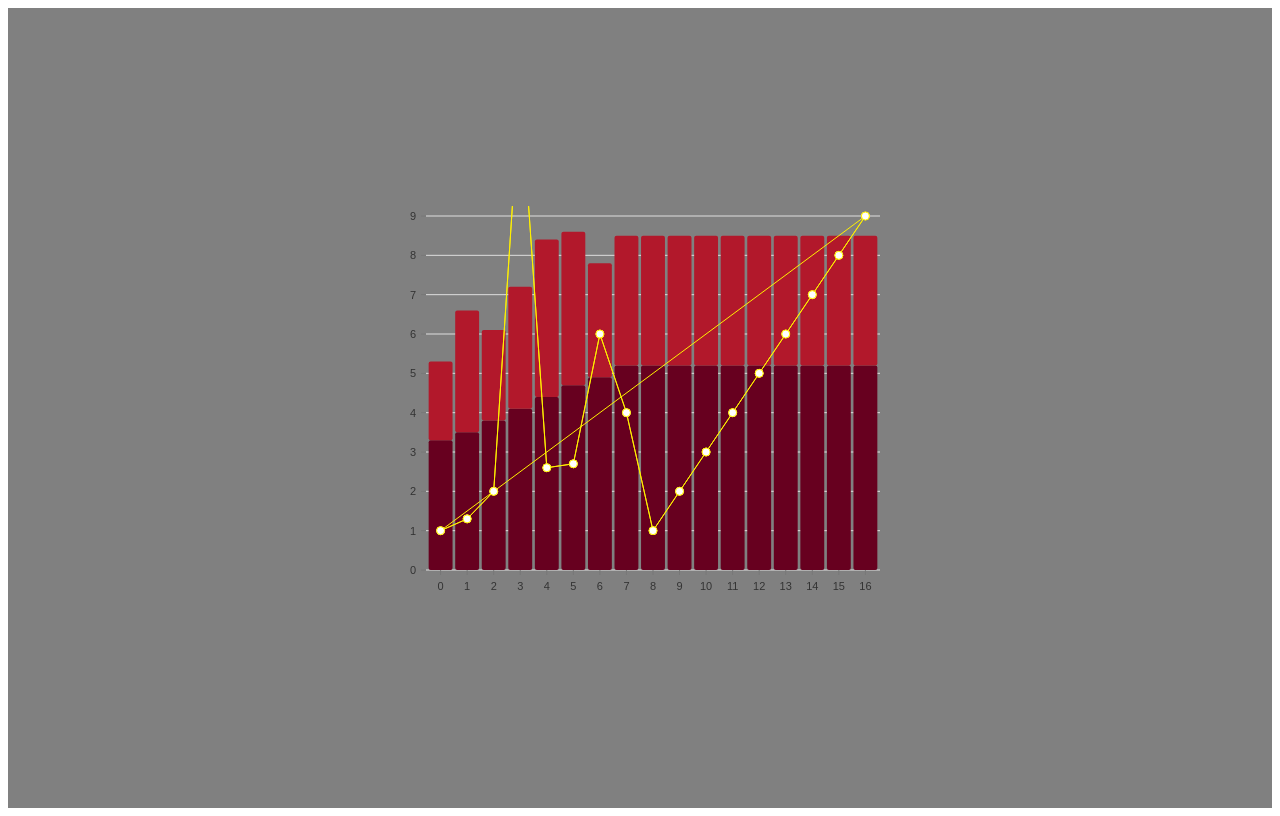
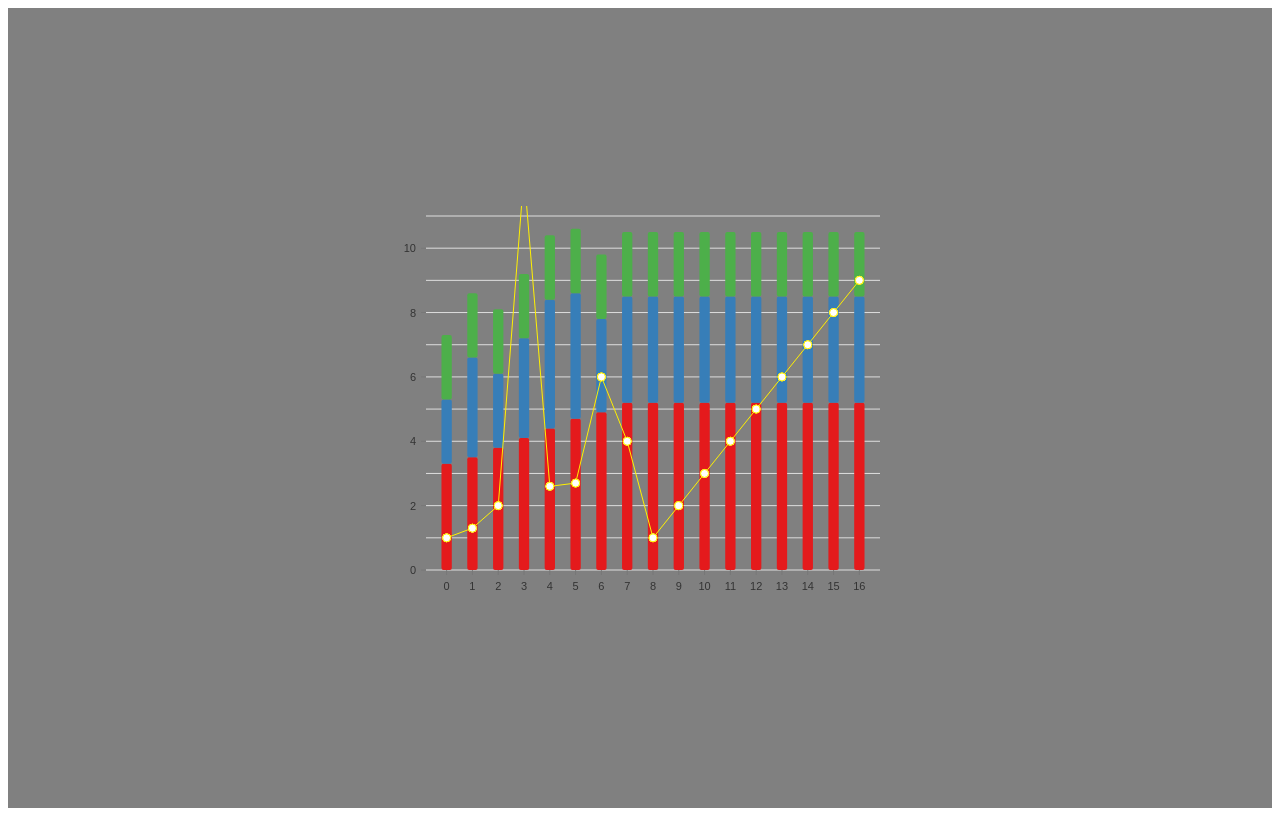
Before and after one commit to FranciscoMaik/POC_chart_bar_with_line, a Next.js app: page / in a window 1280 px wide. Built offline with nearby package versions, Linux system fonts and the light colour scheme.

Commit message:
feat: create chart stracked with on line

```diff
--- a/src/components/Chart/index.tsx
+++ b/src/components/Chart/index.tsx
@@ -1,4 +1,4 @@
-import React from 'react';
+import React, { Fragment } from 'react';
 import styled from 'styled-components';
 import { Bar, ComputedBarDatum } from '@nivo/bar';
 import { line } from 'd3-shape';
@@ -10,29 +10,30 @@ const Container = styled.div`
 const lineColor = '#fff000';
 
 const data = [
-  { x: '0', v: 3.3, v1: 2.0, lineChart: 1 },
-  { x: '1', v: 3.5, v1: 3.1, lineChart: 1.3 },
-  { x: '2', v: 3.8, v1: 2.3, lineChart: 2 },
-  { x: '3', v: 4.1, v1: 3.1, lineChart: 12.3 },
-  { x: '4', v: 4.4, v1: 4.0, lineChart: 2.6 },
-  { x: '5', v: 4.7, v1: 3.9, lineChart: 2.7 },
-  { x: '6', v: 4.9, v1: 2.9, lineChart: 6 },
-  { x: '7', v: 5.2, v1: 3.3, lineChart: 4 },
-  { x: '8', v: 5.2, v1: 3.3, lineChart: 1 },
-  { x: '9', v: 5.2, v1: 3.3, lineChart: 2 },
-  { x: '10', v: 5.2, v1: 3.3, lineChart: 3 },
-  { x: '11', v: 5.2, v1: 3.3, lineChart: 4 },
-  { x: '12', v: 5.2, v1: 3.3, lineChart: 5 },
-  { x: '13', v: 5.2, v1: 3.3, lineChart: 6 },
-  { x: '14', v: 5.2, v1: 3.3, lineChart: 7 },
-  { x: '15', v: 5.2, v1: 3.3, lineChart: 8 },
-  { x: '16', v: 5.2, v1: 3.3, lineChart: 9 },
+  { x: '0', v: 3.3, v1: 2.0, v2: 2.0, lineChart: 1 },
+  { x: '1', v: 3.5, v1: 3.1, v2: 2.0, lineChart: 1.3 },
+  { x: '2', v: 3.8, v1: 2.3, v2: 2.0, lineChart: 2 },
+  { x: '3', v: 4.1, v1: 3.1, v2: 2.0, lineChart: 12.3 },
+  { x: '4', v: 4.4, v1: 4.0, v2: 2.0, lineChart: 2.6 },
+  { x: '5', v: 4.7, v1: 3.9, v2: 2.0, lineChart: 2.7 },
+  { x: '6', v: 4.9, v1: 2.9, v2: 2.0, lineChart: 6 },
+  { x: '7', v: 5.2, v1: 3.3, v2: 2.0, lineChart: 4 },
+  { x: '8', v: 5.2, v1: 3.3, v2: 2.0, lineChart: 1 },
+  { x: '9', v: 5.2, v1: 3.3, v2: 2.0, lineChart: 2 },
+  { x: '10', v: 5.2, v1: 3.3, v2: 2.0, lineChart: 3 },
+  { x: '11', v: 5.2, v1: 3.3, v2: 2.0, lineChart: 4 },
+  { x: '12', v: 5.2, v1: 3.3, v2: 2.0, lineChart: 5 },
+  { x: '13', v: 5.2, v1: 3.3, v2: 2.0, lineChart: 6 },
+  { x: '14', v: 5.2, v1: 3.3, v2: 2.0, lineChart: 7 },
+  { x: '15', v: 5.2, v1: 3.3, v2: 2.0, lineChart: 8 },
+  { x: '16', v: 5.2, v1: 3.3, v2: 2.0, lineChart: 9 },
 ];
 
 interface IChartData {
   x: string;
   v: number;
   v1: number;
+  v2: number;
   lineChart: number;
 }
 
@@ -47,7 +48,7 @@ const Line = function ({ bars, xScale, yScale }: any) {
   return (
     <>
       <path
-        d={lineGenerator(bars) as string}
+        d={lineGenerator(bars.slice(0, data.length)) as string}
         fill="none"
         stroke={lineColor}
         style={{ pointerEvents: 'none' }}
@@ -74,19 +75,23 @@ export const Chart: React.FC = function () {
         width={500}
         height={400}
         data={data}
-        keys={['v', 'v1']}
-        indexBy="x"
-        colors={{ scheme: 'red_blue' }}
-        padding={0.1}
+        keys={['v', 'v1', 'v2']}
+        maxValue={19}
+        padding={0.6}
         margin={{
           top: 10,
           right: 10,
           bottom: 36,
           left: 36,
         }}
-        maxValue={14}
+        groupMode="stacked"
+        indexBy="x"
         enableLabel={false}
+        colors={{ scheme: 'set1' }}
         borderRadius={2}
+        axisLeft={{
+          tickValues: 7,
+        }}
         layers={['grid', 'axes', 'bars', Line, 'markers', 'legends']}
       />
     </Container>
```
